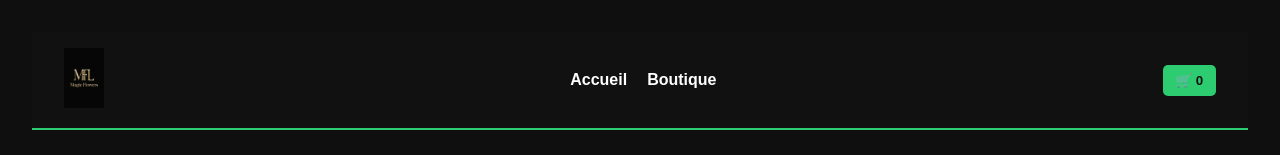
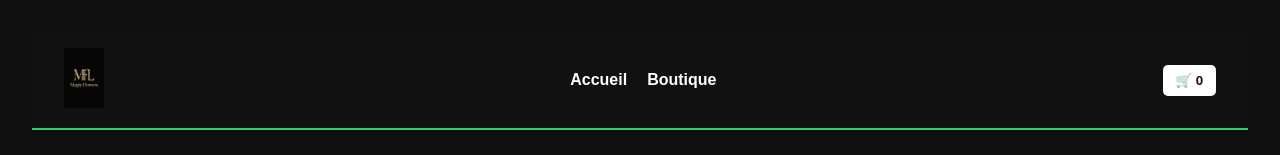
Before and after one commit to LesRhabilleurs/Magic-Flowers, a React (Vite) app: page /shop in a window 1280 px wide. Shown: the top 155 px of the page. Built offline with nearby package versions, Linux system fonts and the light colour scheme.

Commit message:
Update App.css

```diff
--- a/src/App.css
+++ b/src/App.css
@@ -51,7 +51,7 @@ a {
 }
 
 .cart-container button {
-  background: #2ecc71;
+  background: #ffffff;
   border: none;
   padding: 0.5rem 0.8rem;
   border-radius: 5px;
```
